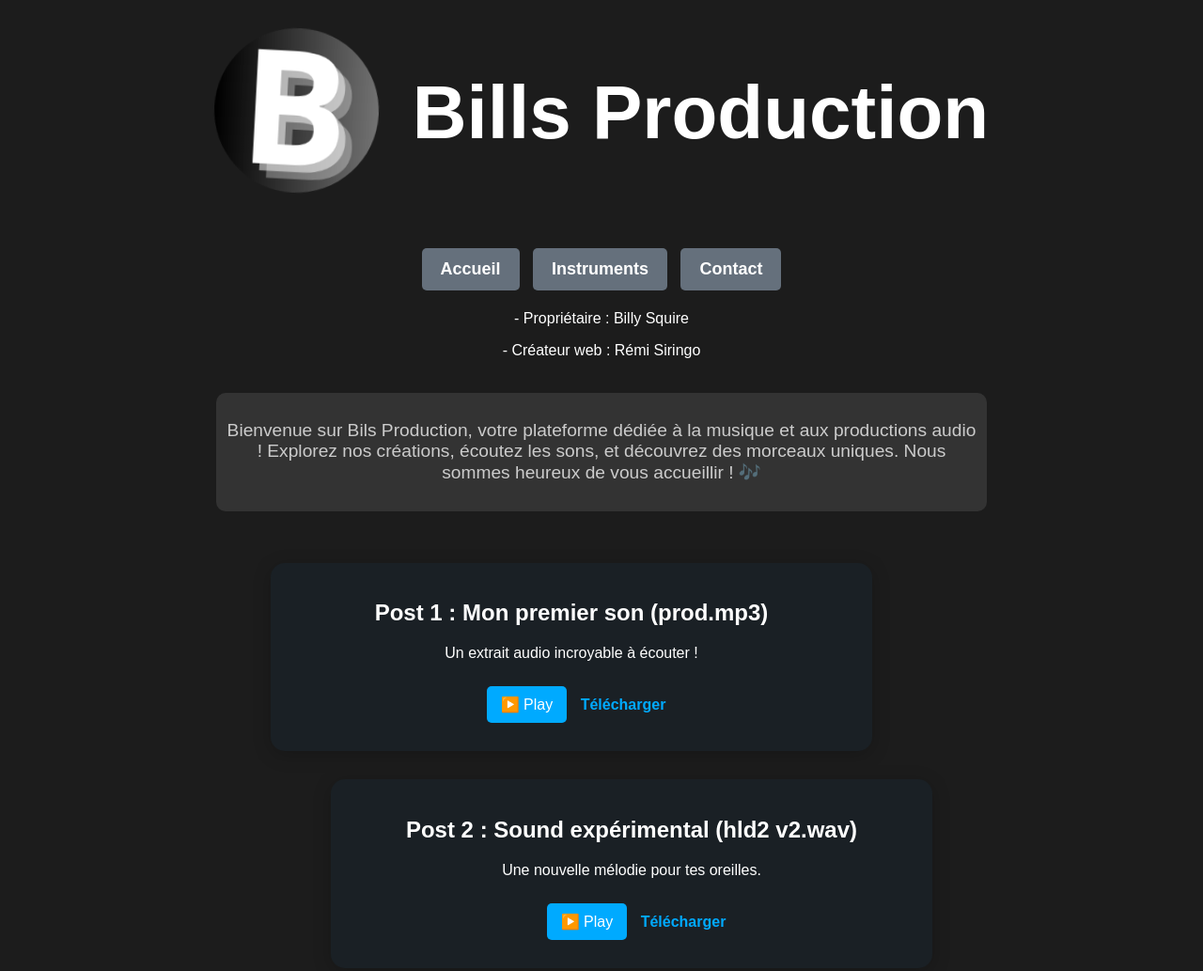
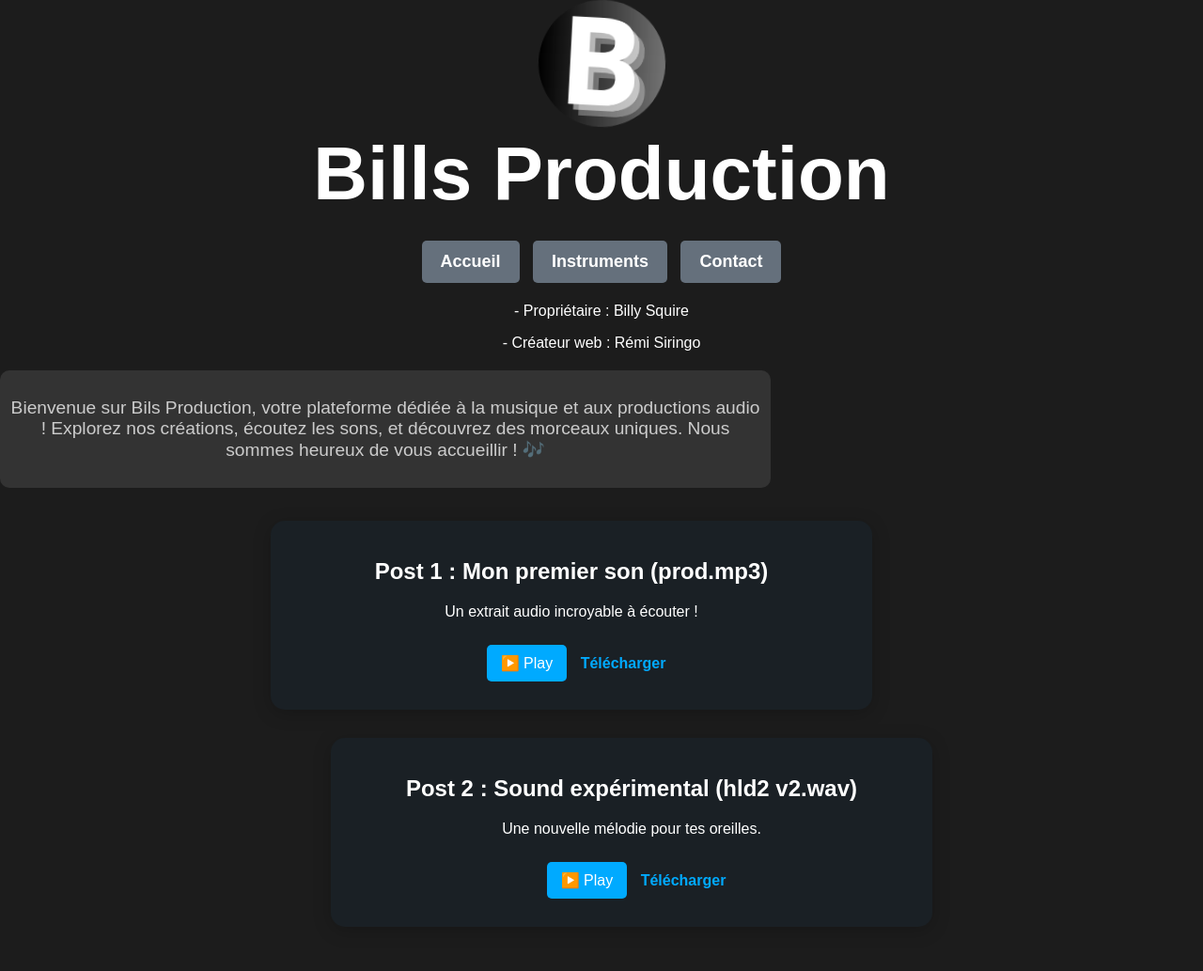
Before and after one commit to PEOJET-SITE7K/bilsproduction, a plain HTML site: page index.html in a window 1280 px wide. Shown: the whole page at 94% size. Drawn offline with Linux system fonts and the light colour scheme; a script that the page names is missing.

Commit message:
Update styles.css

```diff
--- a/styles.css
+++ b/styles.css
@@ -7,36 +7,38 @@ body {
     text-align: center;
 }
 
-header {
-    display: flex;
-    flex-direction: column;
-    align-items: center;
-    padding: 20px;
-}
-
 .header-container {
     display: flex;
     align-items: center;
     justify-content: center;
-    margin-bottom: 20px;
+    flex-direction: column; /* Aligne le titre et le logo en colonne */
+    text-align: center;
+}
+
+.title-container {
+    display: flex;
+    align-items: center;
+    gap: 10px; /* Espace entre le logo et "Bils" */
 }
 
 h1 {
-    font-size: 5em; /* Titre toujours grand */
+    font-size: 5em;
     color: white;
-    margin-left: 18px; /* Réduction de l'espace entre le logo et le titre (-2px) */
+    margin: 0;
 }
 
-.logo-container {
-    margin-right: 18px; /* Rapprochement du logo */
+h1 span {
+    display: block; /* Force "Production" à être en dessous */
+    font-size: 0.5em; /* Taille réduite pour "Production" */
 }
 
 .logo {
-    width: 175px; /* Augmenté de 1,5x (90px * 1.5) */
-    height: 175px;
+    width: 135px; /* Taille ajustée */
+    height: 135px;
     border-radius: 50%;
     animation: rotateLogo 3s infinite alternate;
 }
+
 
 
 @keyframes rotateLogo {
```
